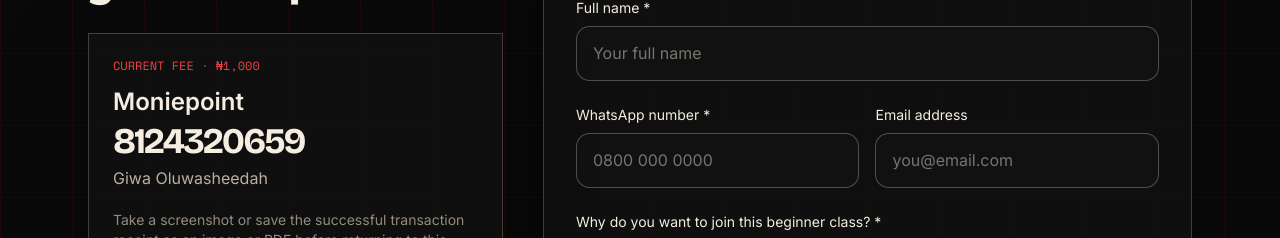
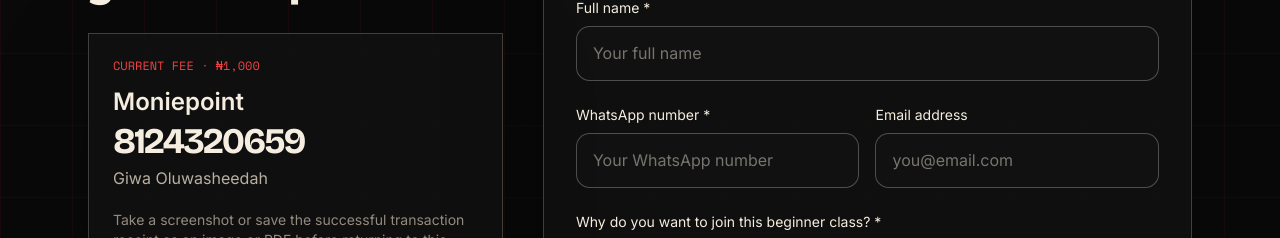
Before and after one commit to Thee-Web3-Qing/My-Portfolio, a React (Vite) app: page /class in a window 1280 px wide. Shown: the part 4200-4438 px from the top of the page. Built offline with nearby package versions, Linux system fonts and the light colour scheme; no server answers.

Commit message:
Clarify WhatsApp number on class form

```diff
--- a/src/pages/Class.jsx
+++ b/src/pages/Class.jsx
@@ -271,7 +271,7 @@ export default function Class() {
           <form onSubmit={submit} className="class-panel p-6 sm:p-8 space-y-6">
             <div><span className="font-mono text-xs text-red-500">STEP 01</span><h3 className="text-2xl font-bold mt-2">Tell me about yourself</h3></div>
             <label className="block"><span className="block text-sm mb-2">Full name *</span><input className="class-field" name="fullName" value={form.fullName} onChange={update} required placeholder="Your full name" /></label>
-            <div className="grid sm:grid-cols-2 gap-4"><label className="block"><span className="block text-sm mb-2">WhatsApp number *</span><input className="class-field" name="whatsapp" value={form.whatsapp} onChange={update} required inputMode="tel" placeholder="0800 000 0000" /></label><label className="block"><span className="block text-sm mb-2">Email address</span><input className="class-field" name="email" type="email" value={form.email} onChange={update} placeholder="you@email.com" /></label></div>
+            <div className="grid sm:grid-cols-2 gap-4"><label className="block"><span className="block text-sm mb-2">WhatsApp number *</span><input className="class-field" name="whatsapp" value={form.whatsapp} onChange={update} required inputMode="tel" autoComplete="tel" aria-label="WhatsApp number" placeholder="Your WhatsApp number" /></label><label className="block"><span className="block text-sm mb-2">Email address</span><input className="class-field" name="email" type="email" value={form.email} onChange={update} placeholder="you@email.com" /></label></div>
             <label className="block"><span className="block text-sm mb-2">Why do you want to join this beginner class? *</span><textarea className="class-field min-h-36 resize-y" name="reason" value={form.reason} onChange={update} required minLength={20} placeholder="Tell me what you want to learn or create." /><span className="flex flex-wrap justify-between gap-2 mt-2 text-xs text-[#887e73]"><span>Your response will be grouped as: {category}.</span><span>{form.reason.trim().length}/20 minimum characters</span></span></label>
             <label className="block"><span className="block text-sm mb-2">Would you like to continue with private mentorship afterwards?</span><select className="class-field" name="mentorship" value={form.mentorship} onChange={update}><option value="">This is optional</option><option value="Yes">Yes, I am interested</option><option value="Maybe">Maybe, tell me more later</option><option value="No">No, the class is enough for now</option></select></label>
             <div className="border-t border-[#f5eddf]/15 pt-6"><span className="font-mono text-xs text-red-500">STEP 02</span><h3 className="text-2xl font-bold mt-2">Upload and preview your receipt</h3><p className="text-sm text-[#b9afa3] mt-2">Choose a screenshot, photo, HEIC image, or PDF. Final submission becomes available after the required details above are complete.</p><label className="mt-5 block border border-dashed border-[#f5eddf]/30 p-5 text-center cursor-pointer hover:border-red-600 transition-colors"><input type="file" accept="image/*,application/pdf,.pdf,.jpg,.jpeg,.png,.heic,.heif,.webp" onChange={chooseReceipt} className="sr-only" /><span className="font-bold">{receipt ? receipt.name : 'Choose receipt image or PDF'}</span><span className="block text-xs text-[#887e73] mt-1">JPG, PNG, HEIC, WEBP, or PDF. Maximum 10 MB.</span></label></div>
```
